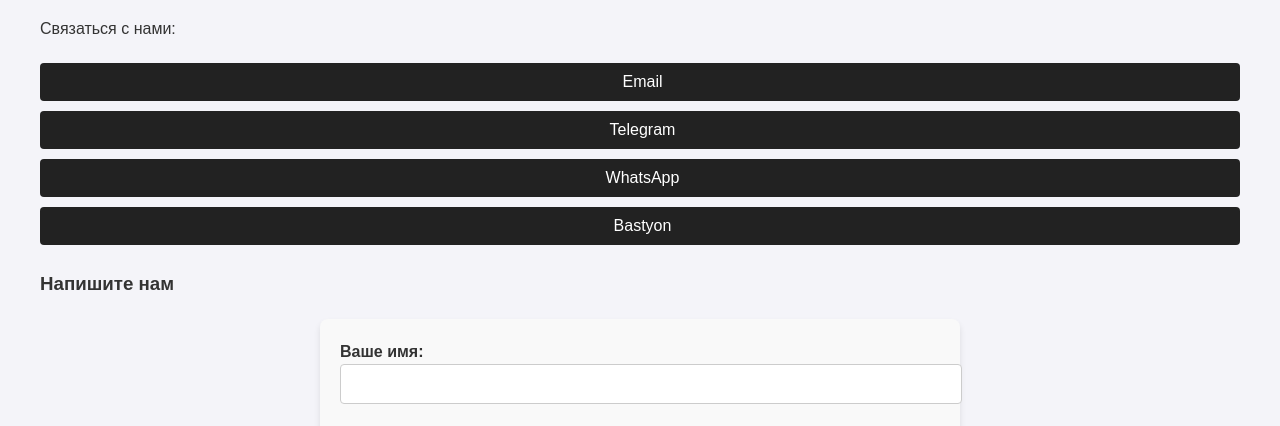
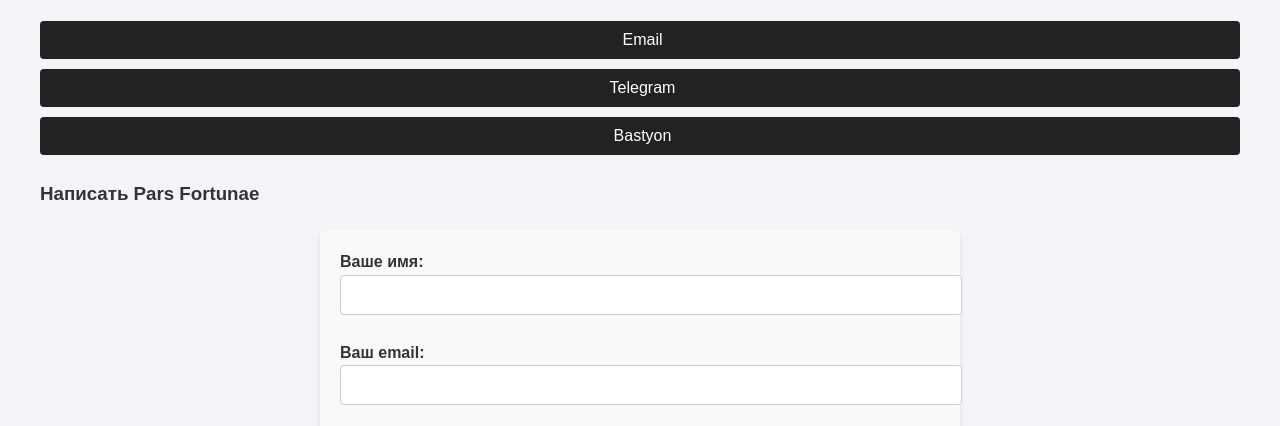
Before and after one commit to parsfortunae/parsfortunae.github.io, a plain HTML site: page contacts.html in a window 1280 px wide. Shown: the part 279-705 px from the top of the page. Drawn offline with Linux system fonts and the light colour scheme.

Commit message:
Add files via upload

```diff
--- a/contacts.html
+++ b/contacts.html
@@ -33,26 +33,25 @@
   <main class="container">
     <section>
       <h2>Контакты</h2>
-      <p>Связаться с нами:</p>
+      <p></p>
 
       <!-- Блок с кнопками контактов -->
       <div class="contact-buttons">
-        <a href="mailto:mail@13sv.aleeas.com" style="text-decoration: none;">
+        <a href="mailto:pars@fortunae.aleeas.com" style="text-decoration: none;">
           <button><i class="fa fa-envelope"></i> Email</button>
         </a>
-        <a href="https://t.me/EvgeniiAlexan" target="_blank" style="text-decoration: none;">
+        <a href="https://t.me/ParsFortunae" target="_blank" style="text-decoration: none;">
           <button><i class="fa fa-paper-plane"></i> Telegram</button>
         </a>
-        <a href="https://wa.me/7992090448" target="_blank" style="text-decoration: none;">
-          <button><i class="fa fa-whatsapp"></i> WhatsApp</button>
-        </a>
-        <a href="https://bastyon.com/evgeniiag" target="_blank" style="text-decoration: none;">
+
+
+        <a href="https://bastyon.com/parsfortunae" target="_blank" style="text-decoration: none;">
           <button><i class="fa fa-user"></i> Bastyon</button>
         </a>
       </div>
 
       <!-- Форма обратной связи -->
-      <h3>Напишите нам</h3>
+      <h3>Написать Pars Fortunae</h3>
       <form action="https://formspree.io/f/xovjpabv" method="POST" class="contact-form">
         <label>
           Ваше имя:
```
